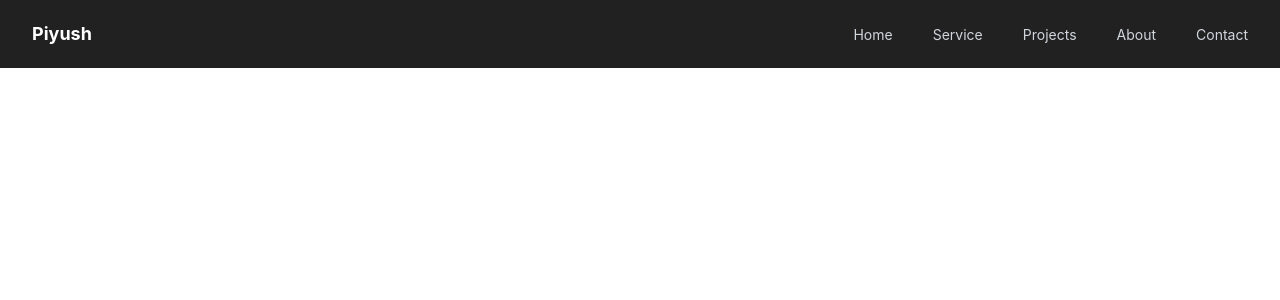
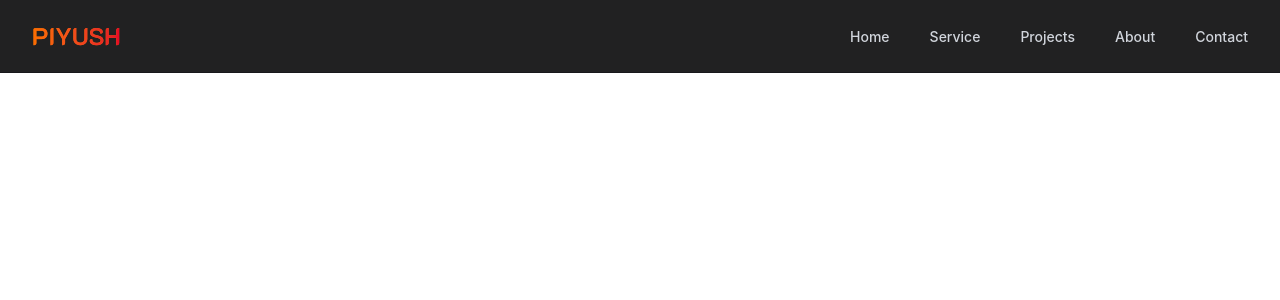
Before and after one commit to piyush-mohanty82/portfolio-website, a React (Vite) app: page / in a window 1280 px wide. Shown: the top 300 px of the page. Built offline with nearby package versions, Linux system fonts and the light colour scheme.

Commit message:
nav updated

```diff
--- a/index.html
+++ b/index.html
@@ -5,6 +5,9 @@
     <link rel="icon" type="image/svg+xml" href="/vite.svg" />
     <meta name="viewport" content="width=device-width, initial-scale=1.0" />
     <title>portfolio</title>
+    <link rel="preconnect" href="https://fonts.googleapis.com">
+    <link rel="preconnect" href="https://fonts.gstatic.com" crossorigin>
+    <link href="https://fonts.googleapis.com/css2?family=K2D:ital,wght@0,100;0,200;0,300;0,400;0,500;0,600;0,700;0,800;1,100;1,200;1,300;1,400;1,500;1,600;1,700;1,800&display=swap" rel="stylesheet">
   </head>
   <body>
     <div id="root"></div>
--- a/src/components/Navbar.jsx
+++ b/src/components/Navbar.jsx
@@ -10,10 +10,11 @@ const navLinks = [
 ]
 const Navbar = () => {
   const [isOpen,setIsOpen] = useState(false);
+  const [active, setActive] = useState(false);
   return (
-    <nav className='fixed top-0 left-0 w-full z-50 bg-zinc-950/90 backdrop-blur-md'>
+    <nav className='fixed top-0 left-0 w-full z-50 bg-zinc-950/90 backdrop-blur-md border-b border-zinc-900'>
       <div className='max-w-7xl mx-auto px-8 py-5 flex justify-between items-center'>
-        <a href="#" className='flex  items-center gap-2 text-white font-bold text-lg'>
+        <a href="#" className='flex  items-center gap-2 text-orange-500  text-2xl drop-shadow-[0_0_0.5px_#FA6E00] font-semibold uppercase font-family-k2d bg-gradient-to-r from-[#FA6E00] to-[#E60026] bg-clip-text text-transparent'  >
 
           Piyush
         </a>
@@ -22,12 +23,14 @@ const Navbar = () => {
             <li key={link.label}>
               <a
                 href={link.href}
-                  className='text-gray-300 hover:text-white transition-colors duration-200 text-sm'
+                onClick={() => setActive(link.label)}
+                className={`text-sm font-medium transition-colors duration-200 ${active === link.label ? "text-orange-500" : "text-gray-300 hover:text-orange-400"}`}
               >
                 {link.label}
               </a>
             </li>
           ))}
+
         </ul>
         <button
           className='md:hidden text-gray-300 hover:text-white flex flex-col gap-1'
@@ -41,14 +44,19 @@ const Navbar = () => {
       </div>
 
       {isOpen && (
-        <div className='md:hidden bg-zinc-950 px-8 pb-6 border-zinc-800'>
+        <div className='md:hidden bg-zinc-950 px-8 pb-6 border-t border-zinc-800'>
           <ul className="flex flex-col gap-4 mt-4">
             {navLinks.map((link) => (
               <li key={link.label}>
                 <a
                   href={link.href}
-                  onClick={() => setIsOpen(false)}
-                  className="text-gray-300 hover:text-white transition-colors text-sm block"
+                  onClick={() => {
+                    setActive(link.label);
+                    setIsOpen(false);
+                  }}
+                  className={`text-sm font-medium transition-colors duration-200 block ${
+                    active === link.label ? "text-orange-500" : "text-gray-300 hover:text-orange-400"
+                  }`}
                 >
                   {link.label}
                 </a>
--- a/src/index.css
+++ b/src/index.css
@@ -1 +1,8 @@
 @import "tailwindcss";
+
+
+@theme {
+    --font-family-k2d: "K2D", sans-serif;
+    --color-brand-start: #FA6E00;
+    --color-brand-end: #E60026;
+  }
```
Lines whose indentation alone changed are shown as unchanged.
